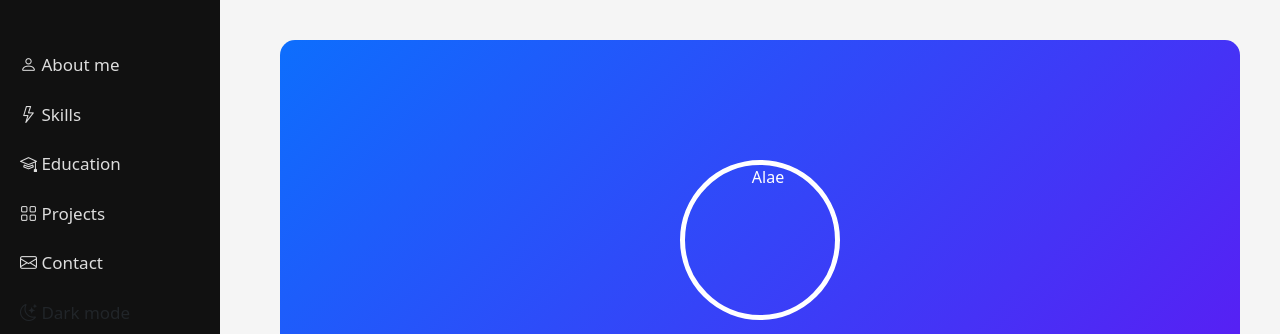
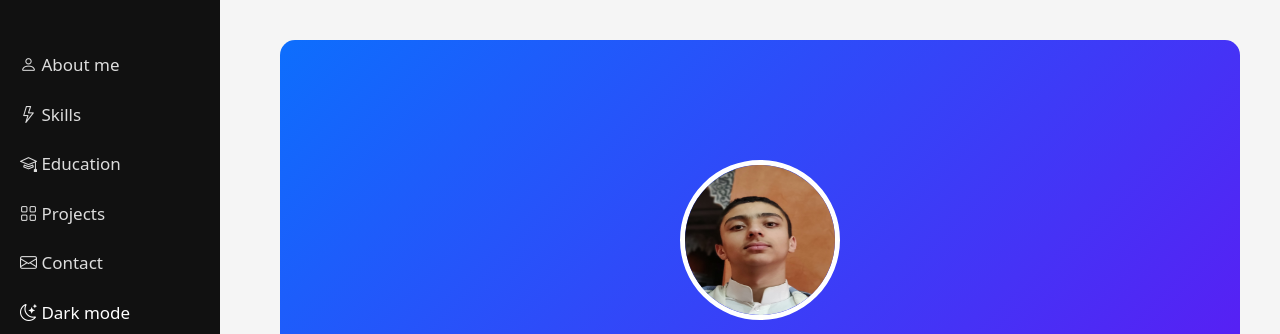
Before and after one commit to Alae-Eddine-Boutaib/CV-interactif-Alae-eddine-Boutaib, a plain HTML site: page index.html in a window 1280 px wide. Shown: the top 334 px of the page. Drawn offline with nearby package versions, Linux system fonts and the light colour scheme.

Commit message:
Ajout du contrôle continu

```diff
--- a/index.html
+++ b/index.html
@@ -18,13 +18,13 @@
             <a href="#education"><i class="bi bi-mortarboard"></i> Education</a>
             <a href="#projects"><i class="bi bi-grid"></i> Projects</a>
             <a href="#contact"><i class="bi bi-envelope"></i> Contact</a>
-            <a id="toggleDark" style="cursor:pointer;"><i class="bi bi-moon-stars"></i> Dark mode</a>
+            <a id="toggleDark" style="cursor:pointer; color: white;"><i class="bi bi-moon-stars"></i> Dark mode</a>
         </nav>
 
         <div class="content">
 
             <div class="hero">
-                <img src="me.jpg" alt="Alae">
+                <img src="images/me.jpg" alt="Alae">
                 <h1 class="mb-2">Alae Boutaib</h1>
                 <h4 class="text-light mb-3"><span id="typed-text"></span></h4>
                 <p>Passionate about programming, web development, and building practical projects.</p>
```
